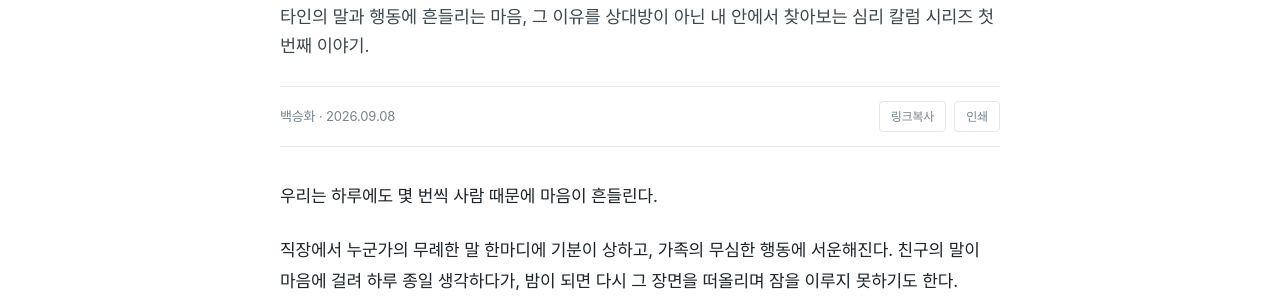
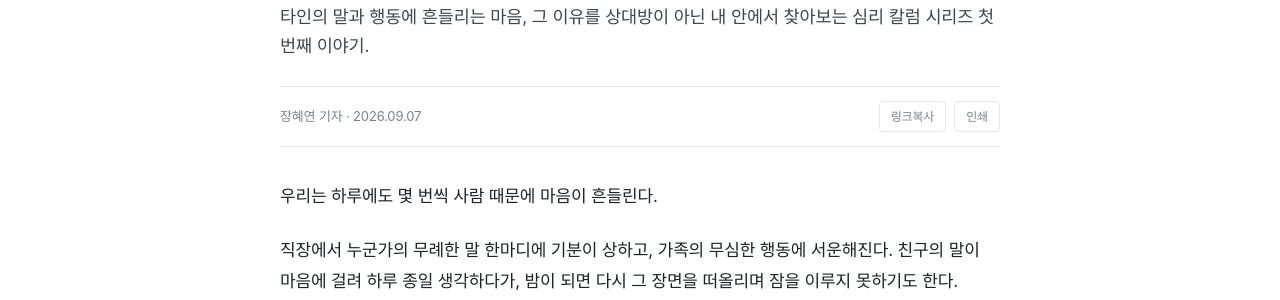
Before and after one commit to kokorojuin-tech/mt-news, a Jekyll site: the page built from _posts/2026-09-07-mind-mirror-1.md, in a window 1280 px wide and 900 px high. Shown: the part 384-684 px from the top of the window. Built offline with Jekyll 4.4.1, drawn with Linux system fonts in a browser that asks for light colours; some web fonts are replaced.

Commit message:
Update and rename 2026-09-08-mind-mirror-1.md to 2026-09-07-mind-mirror-1.md

```diff
--- a/_posts/2026-09-08-mind-mirror-1.md
+++ b/_posts/2026-09-07-mind-mirror-1.md
@@ -2,6 +2,7 @@
 title: "마음의 거울 ① 상처를 준 사람보다, 상처받은 나를 바라보다"
 description: "타인의 말과 행동에 흔들리는 마음, 그 이유를 상대방이 아닌 내 안에서 찾아보는 심리 칼럼 시리즈 첫 번째 이야기."
 category: column
+author: "장혜연 기자"
 tags: [마음의거울, 심리칼럼, 자기이해]
 lang: ko
 ---
```
